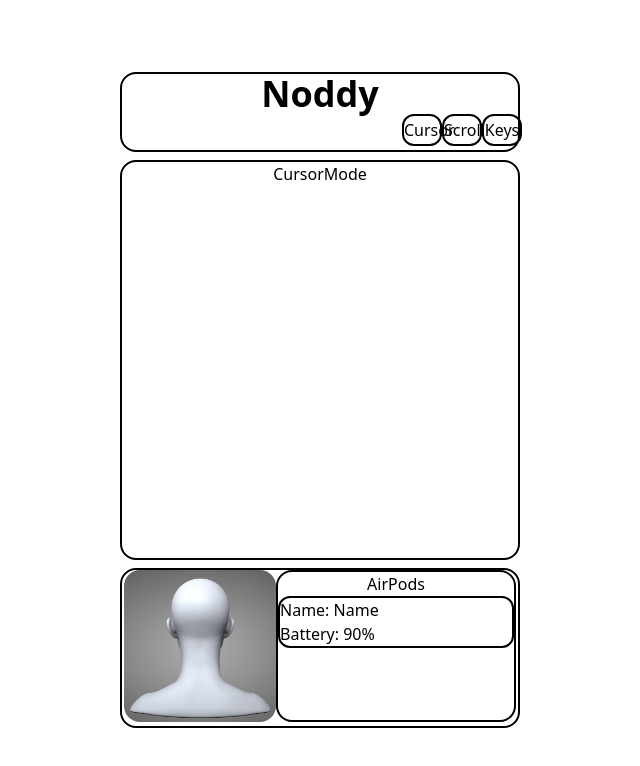
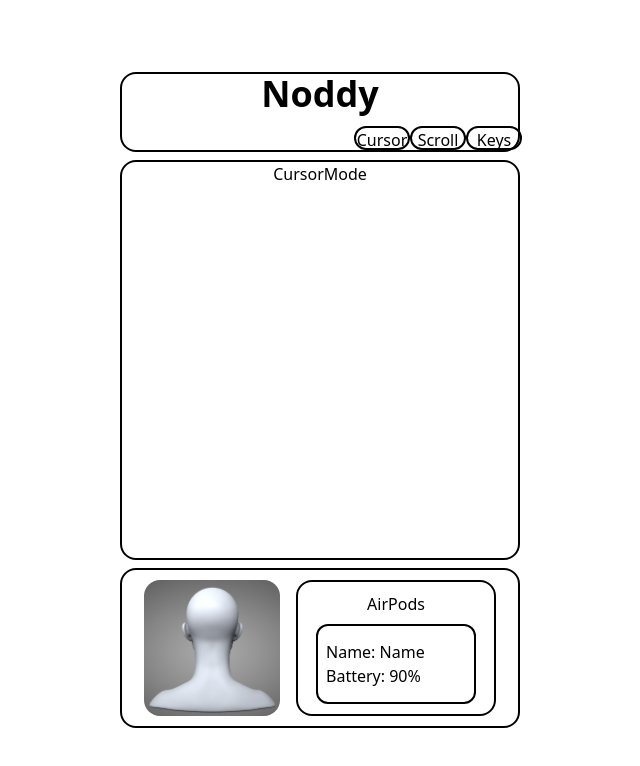
Before and after one commit to Noddyhub/Noddy-FE, a React (Vite) app in the folder frontend-dashboard/: page / in a window 1280 px wide. Shown: the top 766 px of the page, without its empty margins (320-960 px from the left). Built offline with nearby package versions, Linux system fonts and the light colour scheme.

Commit message:
design: 정적 UI 스타일 수정 #25

```diff
--- a/frontend-dashboard/src/components/Footer.jsx
+++ b/frontend-dashboard/src/components/Footer.jsx
@@ -3,13 +3,13 @@ import HeadImage from "@/assets/headImage.jpg";
 export default function Footer() {
   return (
     <>
-      <div className="flex h-[20vh] w-[50vh] justify-center rounded-2xl border-2">
-        <img className="h-[19vh] w-[19vh] rounded-2xl" src={HeadImage}></img>
-        <div className="h-[19vh] w-[30vh] rounded-2xl border-2">
+      <div className="flex h-[20vh] w-[50vh] items-center justify-center rounded-2xl border-2">
+        <img className="mr-[2vh] h-[17vh] w-[17vh] rounded-2xl" src={HeadImage}></img>
+        <div className="flex h-[17vh] w-[25vh] flex-col items-center justify-center rounded-2xl border-2">
           <div className="flex justify-center">AirPods</div>
-          <div className="rounded-xl border-2">
-            <div>Name: Name</div>
-            <div>Battery: 90%</div>
+          <div className="mt-[1vh] flex h-[10vh] w-[20vh] flex-col justify-center rounded-xl border-2">
+            <div className="pl-2">Name: Name</div>
+            <div className="pl-2">Battery: 90%</div>
           </div>
         </div>
       </div>
--- a/frontend-dashboard/src/components/Header.jsx
+++ b/frontend-dashboard/src/components/Header.jsx
@@ -3,10 +3,10 @@ export default function Header() {
     <>
       <div className="h-[10vh] w-[50vh] rounded-2xl border-2">
         <div className="flex justify-center text-4xl font-extrabold">Noddy</div>
-        <div className="flex h-[4vh] w-[50vh]">
-          <button className="ml-auto h-[4vh] w-[5vh] cursor-pointer rounded-xl border-2">Cursor</button>
-          <button className="h-[4vh] w-[5vh] cursor-pointer rounded-xl border-2">Scroll</button>
-          <button className="h-[4vh] w-[5vh] cursor-pointer rounded-xl border-2">Keys</button>
+        <div className="mt-[1.5vh] flex h-[3vh] w-[50vh]">
+          <button className="ml-auto w-[7vh] cursor-pointer rounded-xl border-2">Cursor</button>
+          <button className="w-[7vh] cursor-pointer rounded-xl border-2">Scroll</button>
+          <button className="w-[7vh] cursor-pointer rounded-xl border-2">Keys</button>
         </div>
       </div>
     </>
```
